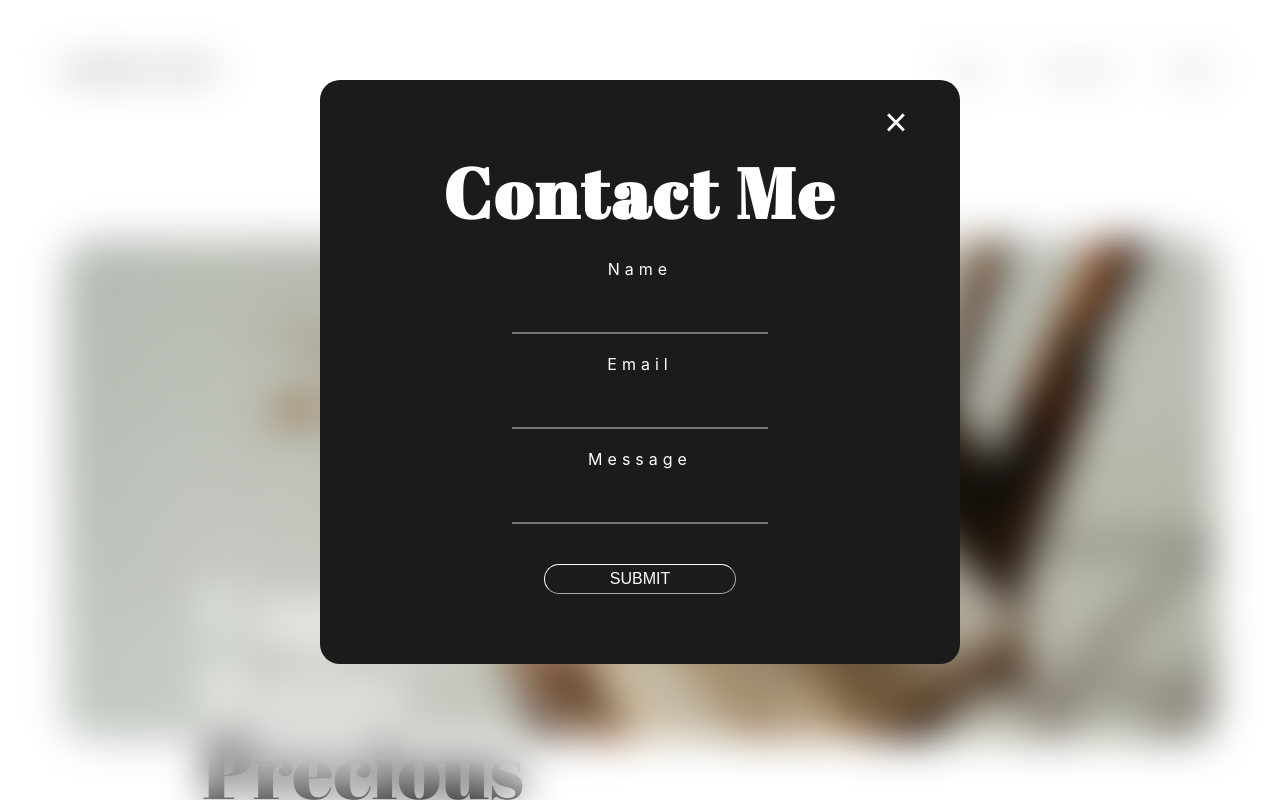
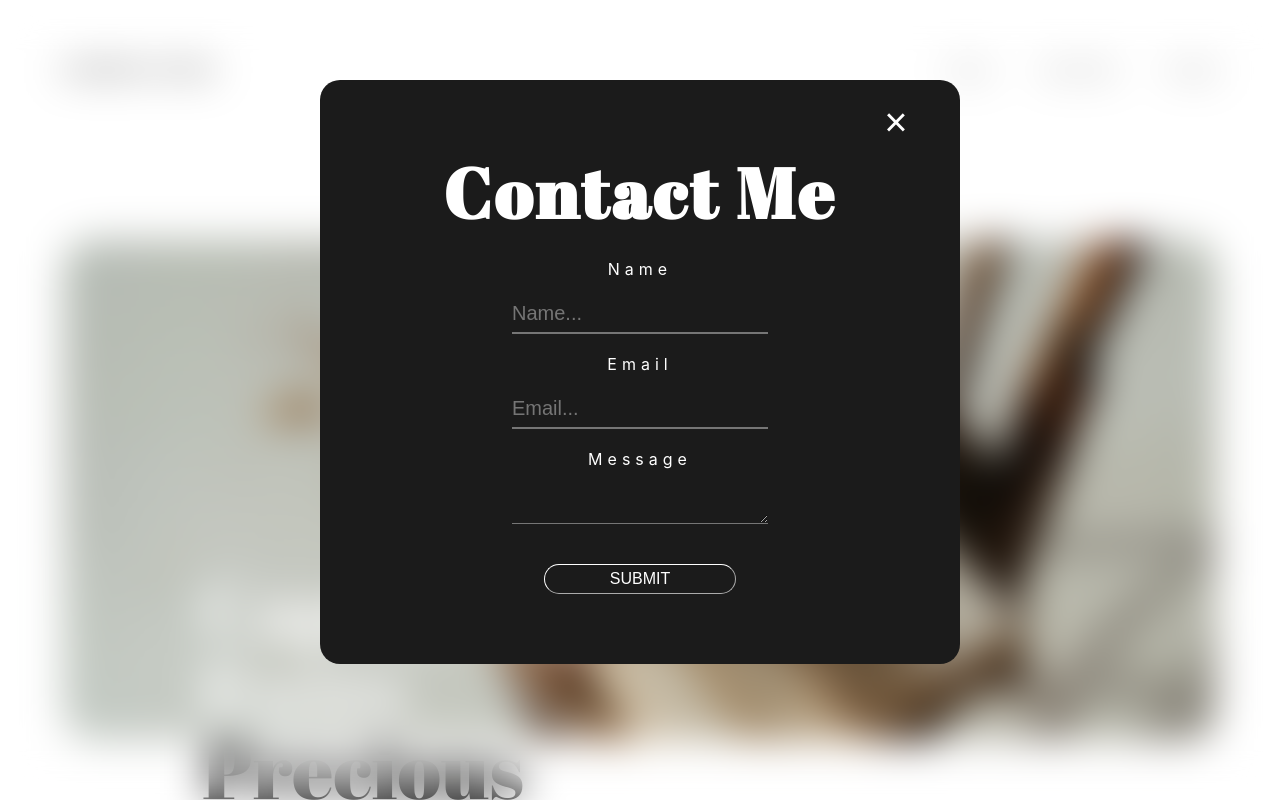
Before and after one commit to chiragmakwanadev/myportfolio, a React (Create React App) app: page / in a window 1280 px wide. Both pictures are taken after a click on the button "LET'S TALK ➜". Built offline with nearby package versions, Linux system fonts and the light colour scheme.

Commit message:
updated the contact window

```diff
--- a/src/components/Home/MainPage.js
+++ b/src/components/Home/MainPage.js
@@ -59,11 +59,11 @@
               <ContactHeader>Contact Me</ContactHeader>
               <ModalBody>
                 <label> Name</label>
-                <input type="text" />
+                <input type="text" placeholder="Name..." />
                 <label>Email</label>
-                <input type="email" />
+                <input type="email" placeholder="Email..." />
                 <label>Message</label>
-                <input type="text" />
+                <textarea />
                 <button onClick={handleClick}>SUBMIT</button>
               </ModalBody>
             </ContactBody>
@@ -317,7 +317,8 @@
     }
   }
 
-  input {
+  input,
+  textarea {
     display: flex;
     margin: auto;
     width: 40%;
```
